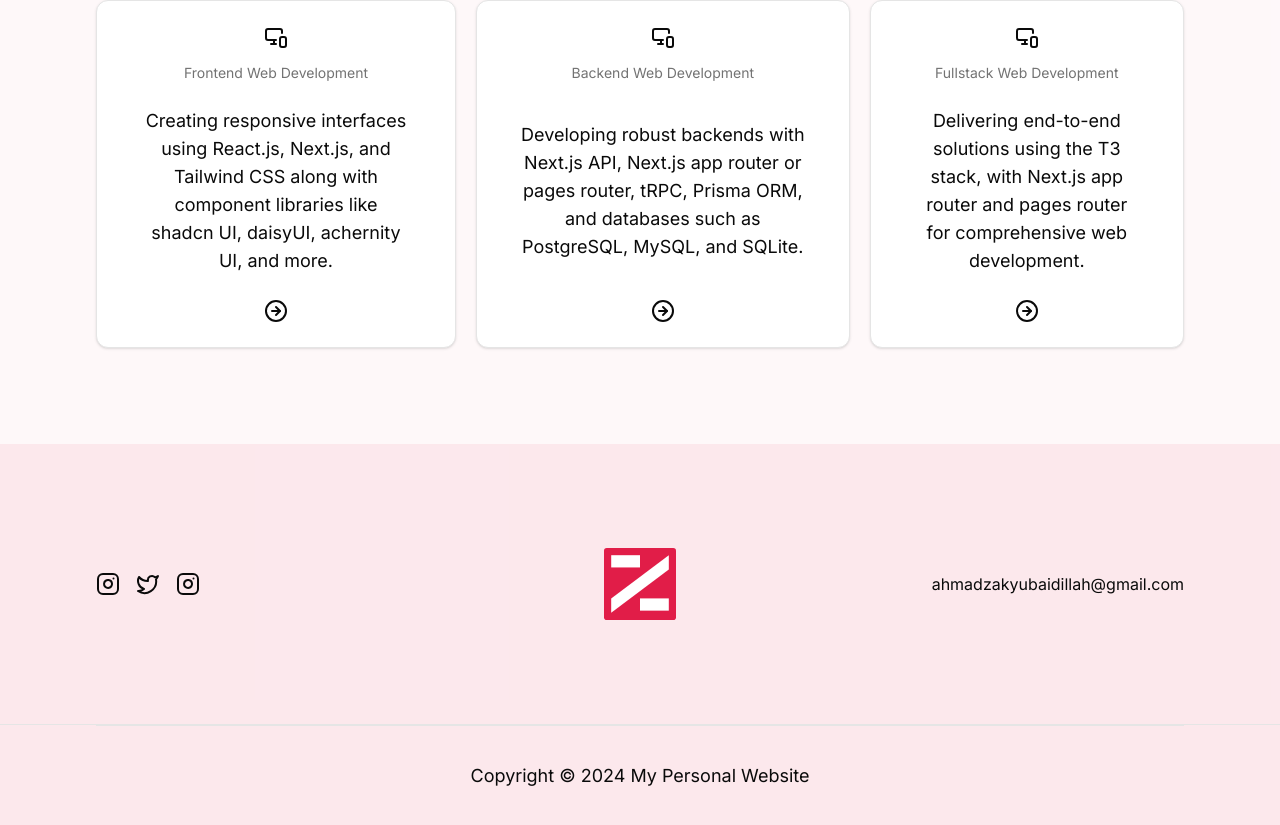
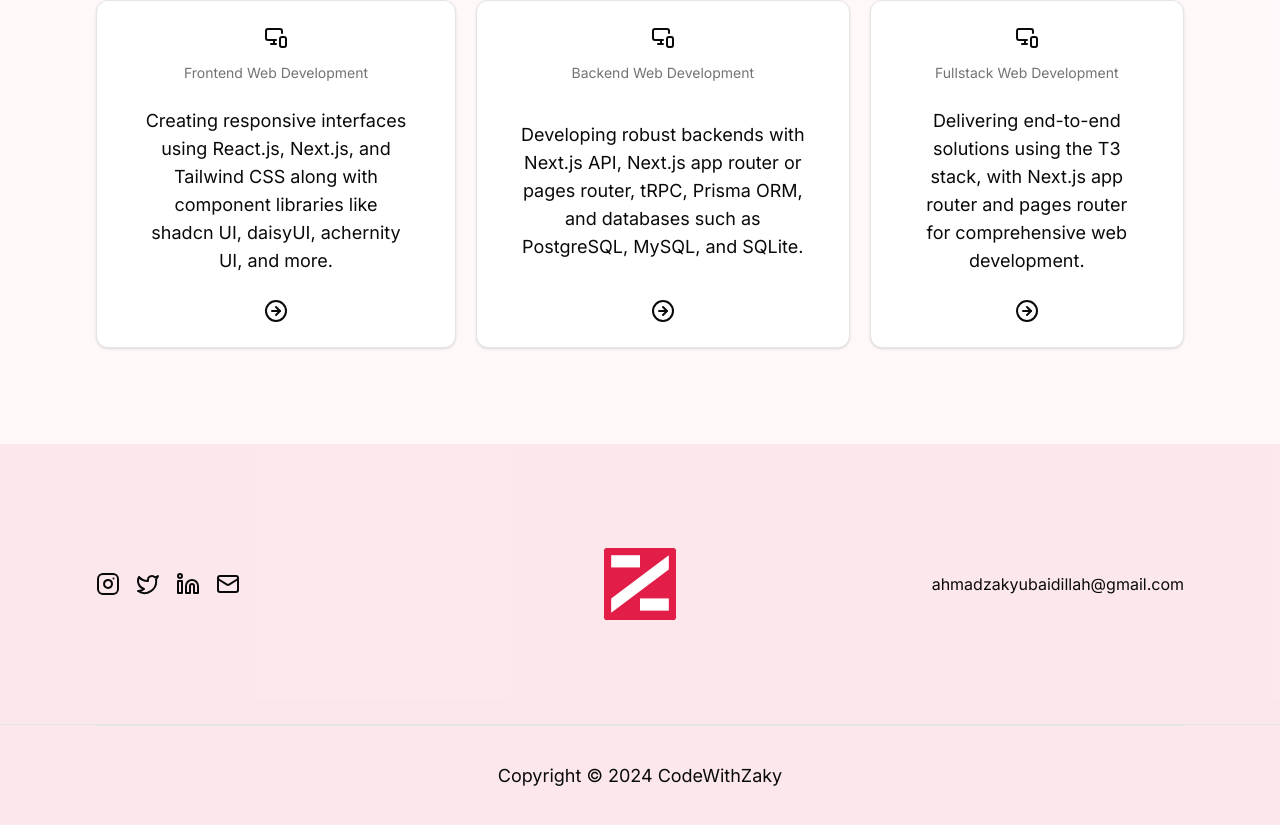
Before and after one commit to CodeWithZaky/my-personal-website-2, a Next.js app: page / in a window 1280 px wide. Shown: the part 3111-3936 px from the top of the page. Built offline with nearby package versions, Linux system fonts and the light colour scheme.

Commit message:
update footer

```diff
--- a/src/components/footer.tsx
+++ b/src/components/footer.tsx
@@ -1,4 +1,9 @@
-import { Instagram, Twitter } from "@/components/icons/social-media";
+import {
+  Instagram,
+  Linkedin,
+  Mail,
+  Twitter,
+} from "@/components/icons/social-media";
 import Link from "next/link";
 
 const Footer = () => {
@@ -9,7 +14,8 @@ const Footer = () => {
           <div className="flex flex-row justify-center lg:justify-start gap-4 w-full lg:w-1/3 normal-sentences">
             <Instagram />
             <Twitter />
-            <Instagram />
+            <Linkedin />
+            <Mail />
           </div>
           <Link
             href={"/"}
@@ -24,7 +30,7 @@ const Footer = () => {
       </div>
       <div className="border-t border-border w-full">
         <div className="flex justify-center items-center mx-auto border-t border-border w-[85%] h-[100px] normal-sentences">
-          <p>Copyright © 2024 My Personal Website</p>
+          <p>Copyright © 2024 CodeWithZaky</p>
         </div>
       </div>
     </footer>
```
